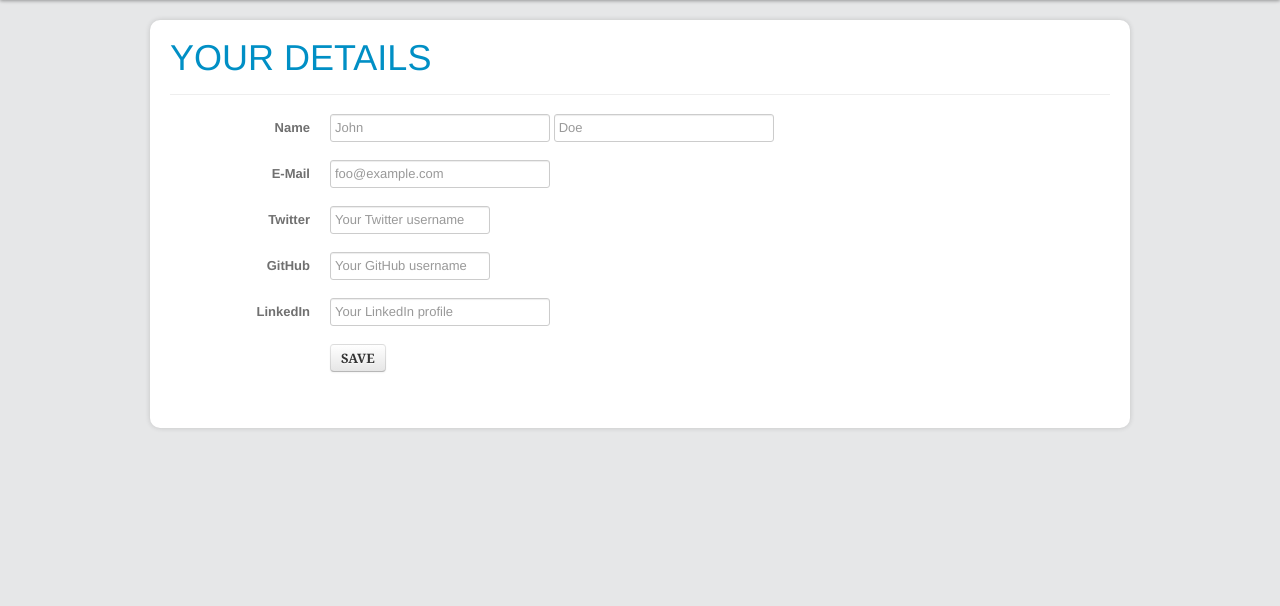
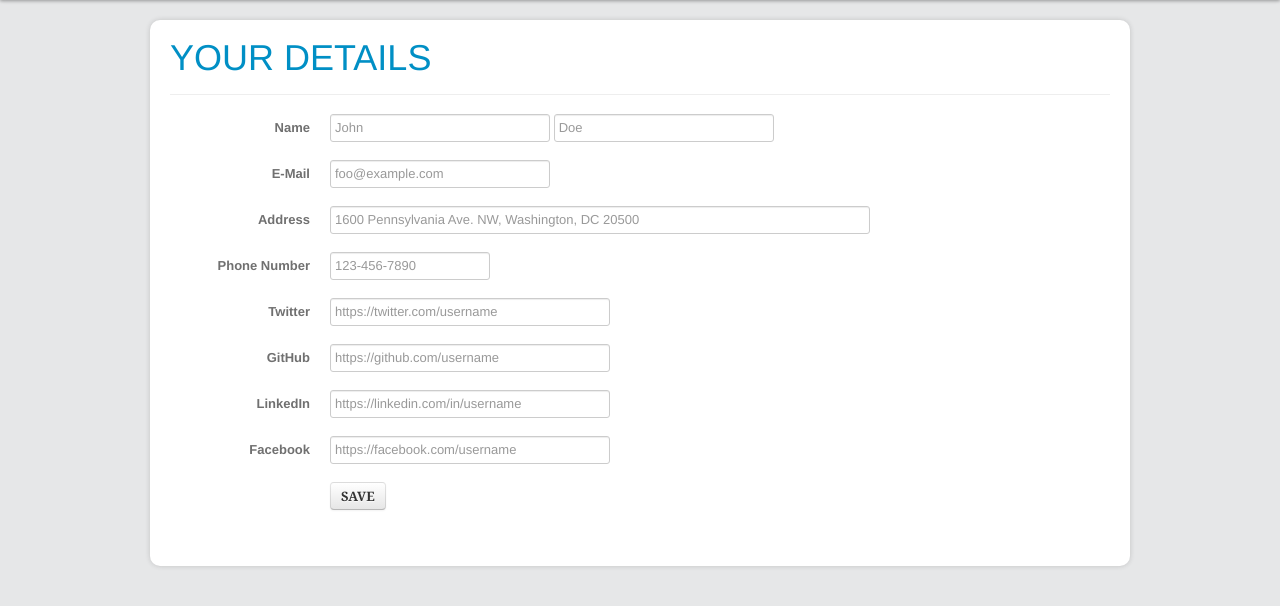
Before and after one commit to ofa-alumni/ofatechdotorg, a Python web app: template ofatechdotorg/templates/myself.html in a window 1280 px wide. Shown: the part 60-666 px from the top of the page. Run offline with Jinja, Linux system fonts and the light colour scheme; the template is opened without the code that fills it, so the values that code supplies are empty; some libraries are stand-ins or nearby versions.

Commit message:
Use URIs instead of usernames.

```diff
--- a/ofatechdotorg/templates/myself.html
+++ b/ofatechdotorg/templates/myself.html
@@ -87,21 +87,39 @@
       </div>
     </div>
     <div class="control-group">
+      <label class="control-label" for="input_address">Address</label>
+      <div class="controls">
+        <input type="text" id="input_address" placeholder="1600 Pennsylvania Ave. NW, Washington, DC 20500" maxlength="512" class="input-xxlarge" value="{% if myself.address %}{{ myself.address }}{% endif %}" name="address">
+      </div>
+    </div>
+    <div class="control-group">
+      <label class="control-label" for="input_phone">Phone Number</label>
+      <div class="controls">
+        <input type="text" id="input_phone" placeholder="123-456-7890" maxlength="12" class="input-medium" value="{% if myself.phone_number %}{{ myself.phone_number }}{% endif %}" name="phone_number">
+      </div>
+    </div>
+    <div class="control-group">
       <label class="control-label" for="input_twitter">Twitter</label>
       <div class="controls">
-        <input type="text" id="input_twitter" placeholder="Your Twitter username" maxlength="160" class="input-medium" value="{% if myself.twitter %}{{ myself.twitter }}{% endif %}" name="twitter">
+        <input type="text" id="input_twitter" placeholder="https://twitter.com/username" maxlength="160" class="input-xlarge" value="{% if myself.twitter %}{{ myself.twitter }}{% endif %}" name="twitter">
       </div>
     </div>
     <div class="control-group">
       <label class="control-label" for="input_github">GitHub</label>
       <div class="controls">
-        <input type="text" id="input_github" placeholder="Your GitHub username" maxlength="160" class="input-medium" value="{% if myself.github %}{{ myself.github }}{% endif %}" name="github">
+        <input type="text" id="input_github" placeholder="https://github.com/username" maxlength="160" class="input-xlarge" value="{% if myself.github %}{{ myself.github }}{% endif %}" name="github">
       </div>
     </div>
     <div class="control-group">
       <label class="control-label" for="input_linkedin">LinkedIn</label>
       <div class="controls">
-        <input type="text" id="input_linkedin" placeholder="Your LinkedIn profile" maxlength="160" class="input-large" value="{% if myself.linkedin %}{{ myself.linkedin }}{% endif %}" name="linkedin">
+        <input type="text" id="input_linkedin" placeholder="https://linkedin.com/in/username" maxlength="160" class="input-xlarge" value="{% if myself.linkedin %}{{ myself.linkedin }}{% endif %}" name="linkedin">
+      </div>
+    </div>
+    <div class="control-group">
+      <label class="control-label" for="input_facebook">Facebook</label>
+      <div class="controls">
+        <input type="text" id="input_facebook" placeholder="https://facebook.com/username" maxlength="160" class="input-xlarge" value="{% if myself.facebook %}{{ myself.facebook }}{% endif %}" name="facebook">
       </div>
     </div>
     <div class="control-group">
```
Also changed, not shown: ofatechdotorg/main.py (+16 -9 lines), ofatechdotorg/templates/people.html (+21 -6 lines).
